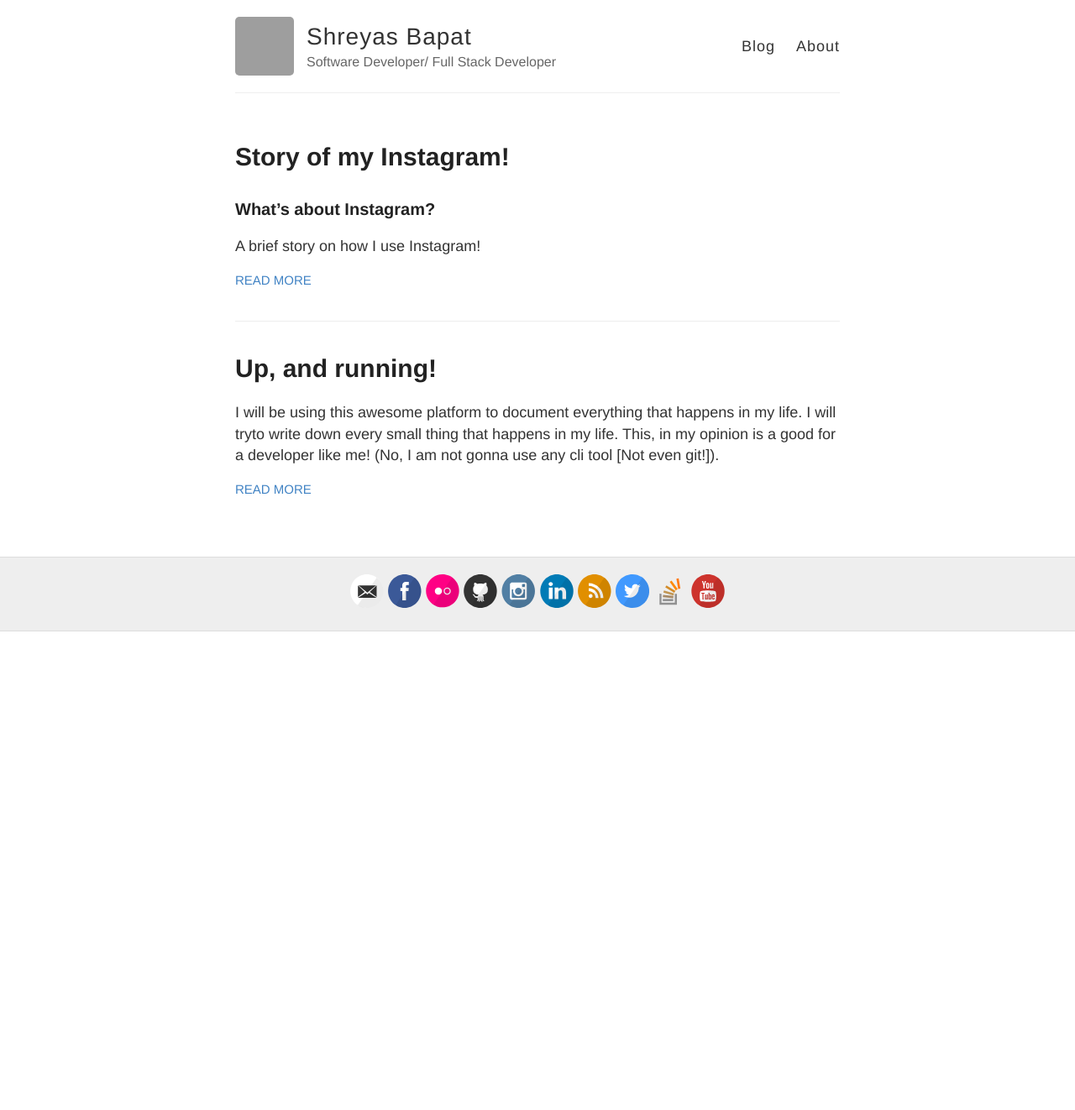
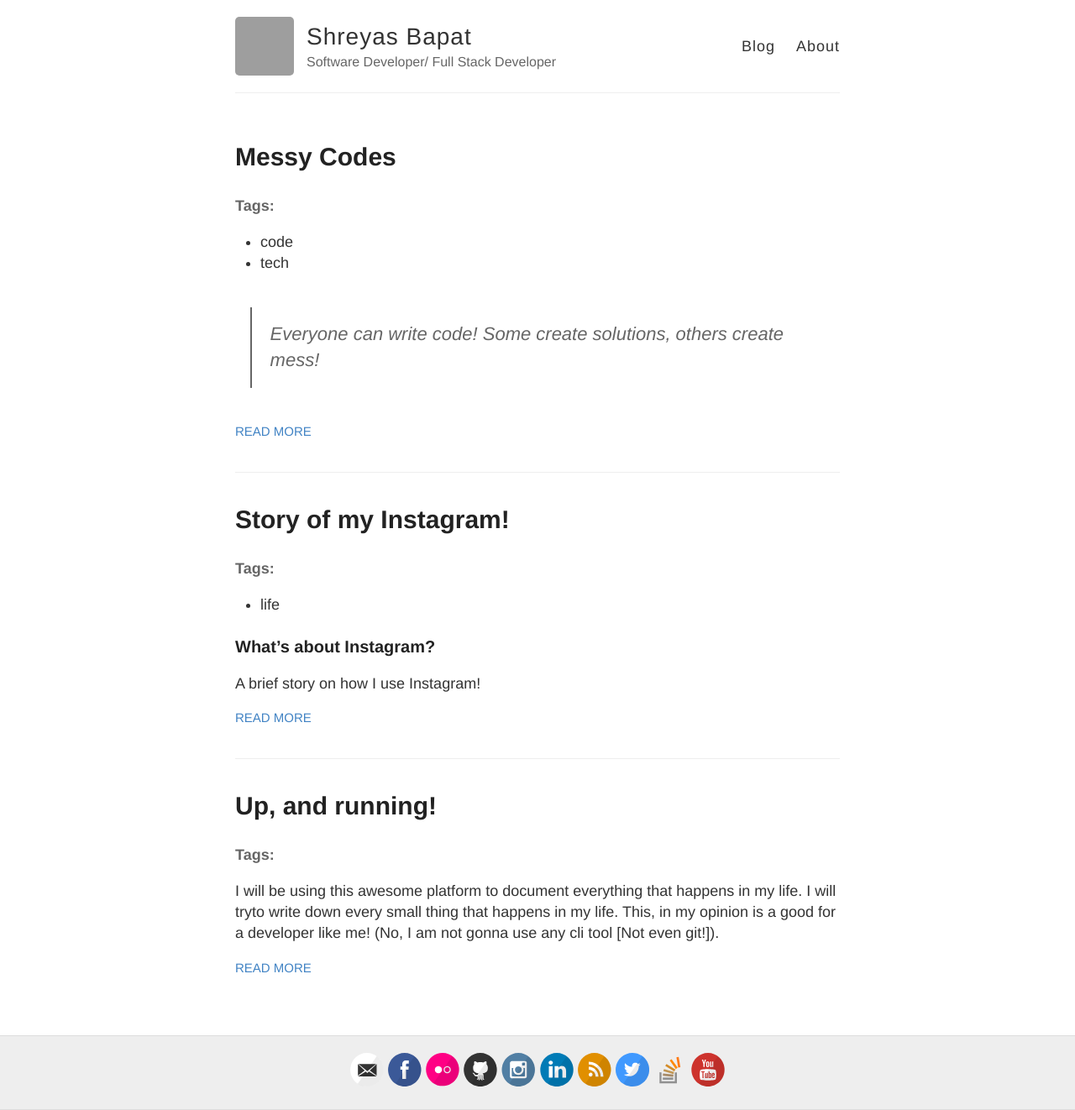
Before and after one commit to shreyasbapat/thoughts, a Jekyll site: the page built from index.html, in a window 1280 px wide. Shown: the whole page at 84% size. Built offline with Jekyll 4.4.1, drawn with Linux system fonts in a browser that asks for light colours; before the commit the page ends 900 px from its top, so only the background shows below that; some of the changed lines change nothing that is shown; grey boxes are pictures that could not be loaded.

Commit message:
3rd Post added

```diff
--- /dev/null
+++ b/_posts/2018-11-11-Messy-Codes.md
@@ -0,0 +1,51 @@
+---
+layout: post
+title: Messy Codes
+comments: true
+tags:
+- code
+- tech
+---
+
+> Everyone can write code! Some create solutions, others create mess!
+
+Well the credits of the quote above goes to me.
+
+And I truly believe, that whatever is written above, is correct. Not everyone writes code that is readable.
+Let's dive in deep!
+
+![Senseless image](https://shreyasb.com/thoughts/images/code_3.jpg)
+
+From the first year itself, students of all branches in IIT Mandi are taught to write codes. Though they are in **C**, and are really basic.
+For instance, adding two numbers, finding GCD, finding prime numbers are some of the tasks given to the students of first year. Many students who are
+not in CSE (Computer Science Engineering) branch are mostly not interested in this stuff and they just complete the course by hooks or crooks.
+
+### Importance of first level computer programming courses
+
+As the world is going manless for over 30% tasks which used to be done manually in 1904 (Projected 80% in 2030). Computer Programming has become like any other language we speak. Today, people are more fluent in `Python` and `C#` than Hindi, English or Marathi. And keeping in mind that most of the work in 2030 will be done by the machines and not by humans, no matter where you work, you will eventually have to know how to control these machines working as puppets for you with the thread as a Python Script.
+
+All the disciplines in basic sciences, engineering demand the knowledge of programming. When I went to attend PyCon India 2018 held at Hyderabad, what I observed was, not all speakers and attendees were computer scientists. Some were mechanical engineers, some were just artists, graphics creators, even an electrical engineer(Oops! not yet) [Yes, you guessed it right. It's me]. So, code is not more a task for computer scientists. It's a tool to be used by everyone. Possibly, you don't have to write codes as difficult as a CSE guy might be writing in his company, but that's what the first level computer programming courses teach you.
+
+## Writing Clean Code
+
+Not everyone can understand why writing a clean code is important.
+
+> Most programmers don't have a natural talent for programming. Programming is like composing music: anyone can learn to do it, but only people with a talent for it are ever any good at it. **~ Anthony Atkielski in one of their answers on quora**
+
+I feel this is completely true.
+
+Look at this image. This is what I am talking about:
+
+![Senseless image](https://shreyasb.com/thoughts/images/code_3.gif)
+
+When we ship this kind of code to large projects, two things can happen:
+
+* First, if you are contributing to some open source project, your `Pull Request` is likely to get rejected. Not much loss.
+
+* Second, if you are working for a company as an intern, you may simply miss your PPO as your `CR(Code Review)` is never gonna pass. Great Loss.
+
+Both the cases are bad and one should try to avoid such situations. Take this example. There are two programmers, **A** and **B**. **A** can write beautiful, understandable code, but can accomplish only 80% of the given tasks. While **B** can do everything but his code is messy. No matter how good a programmer **B**  is, his code will always get rejected. Because even if **A** can't complete his job, atleast someone else can pust less efforts and complete it. In case of **B**, no one would be able to understand the code and hence due to 0 Maintenance, the code will be dumped.
+
+Also, writing good code will eventually some day save your own time understanding it.
+
+Peace!
--- a/index.html
+++ b/index.html
@@ -7,6 +7,12 @@ layout: default
     <article class="post">
 
       <h1><a href="{{ site.baseurl }}{{ post.url }}">{{ post.title }}</a></h1>
+      <h4>Tags:</h4>
+      <ul>
+		  {% for tags in post.tags %}
+		    <li>{{ tags }}</li>
+		  {% endfor %}
+	  </ul>
 
       <div class="entry">
         {{ post.excerpt }}
```
Also changed, not shown: images/code_3.gif (added), 1 other file.
